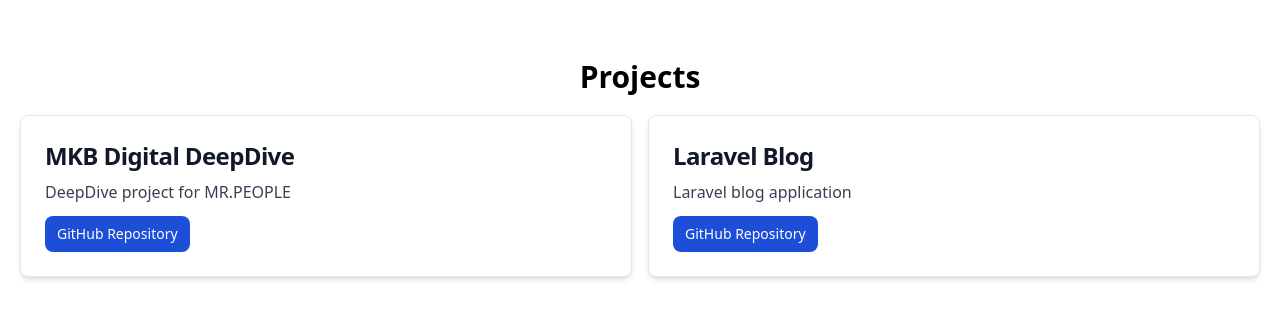
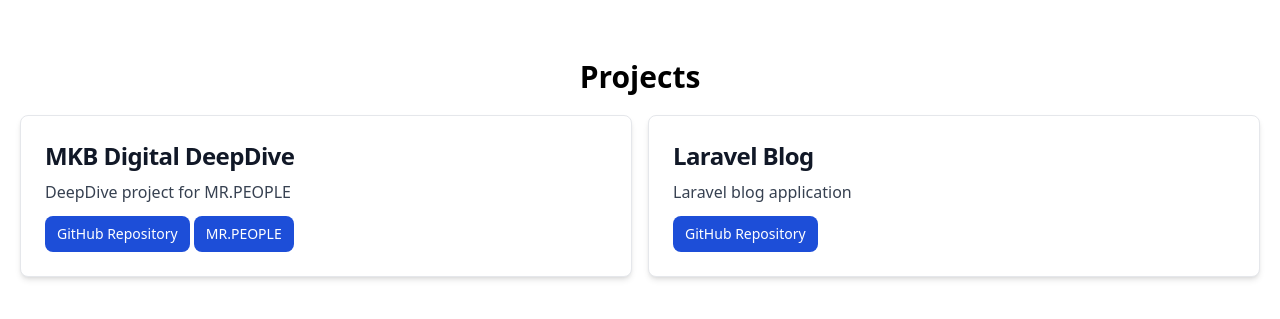
Before and after one commit to praxand/praxand.github.io, a website: page index.html in a window 1280 px wide. Shown: the part 817-1136 px from the top of the page. Drawn offline with Linux system fonts and the light colour scheme.

Commit message:
added mr.people button

```diff
--- a/index.html
+++ b/index.html
@@ -83,6 +83,9 @@
                     <a href="https://github.com/praxand/mkb-digital-deepdive"
                         class="inline-flex items-center px-3 py-2 text-sm font-medium text-center text-white bg-blue-700 rounded-lg hover:bg-blue-800 focus:outline-none dark:bg-blue-600 dark:hover:bg-blue-700">GitHub
                         Repository</a>
+
+                    <a href="https://mrpeople.nl/"
+                        class="inline-flex items-center px-3 py-2 text-sm font-medium text-center text-white bg-blue-700 rounded-lg hover:bg-blue-800 focus:outline-none dark:bg-blue-600 dark:hover:bg-blue-700">MR.PEOPLE</a>
                 </div>
 
                 <div
```
Also changed, not shown: css/style.css.
